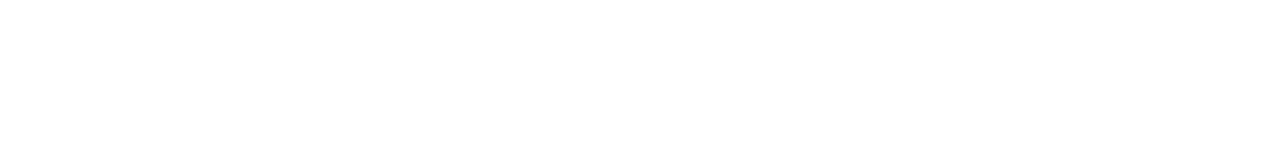
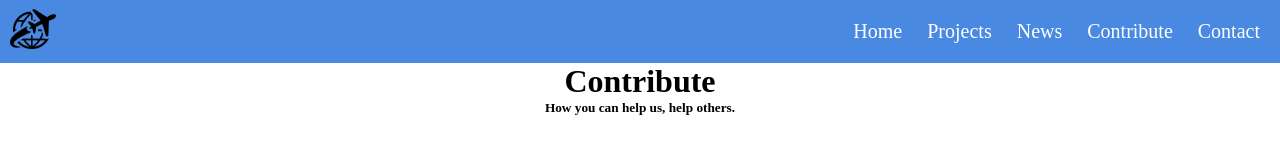
Before and after one commit to liefesutliff/phoenixmissions, a plain HTML site: page contribute.html in a window 1280 px wide. Drawn offline with Linux system fonts and the light colour scheme.

Commit message:
Adding More To Pages

```diff
--- a/contact.html
+++ b/contact.html
@@ -0,0 +1,45 @@
+<!DOCTYPE html>
+<html lang="en">
+<head>
+  <meta charset="UTF-8">
+  <meta name="viewport" content="width=device-width, initial-scale=1.0">
+  <link rel="stylesheet" href="css/styles.css">
+  <script src="js/script.js"></script>
+  <title>Phoenix Missions - Contact</title>
+</head>
+<body>
+  <nav class="navbar">
+    <div class="logoDiv">
+      <a href="index.html"><img class="pheonixMissionsLogo" src="images/pheonixMissionsIcon.png" alt="Pheonix Missions Icon"></a>
+    </div>
+    <ul class="nav-list" id="navigationList">
+      <li class="list-item">
+        <a href="index.html">Home</a>
+      </li>
+      <li class="list-item">
+        <a href="projects.html">Projects</a>
+      </li>
+      <li class="list-item">
+        <a href="news.html">News</a>
+      </li>
+      <li class="list-item">
+        <a href="contribute.html">Contribute</a>
+      </li>
+      <li class="list-item">
+        <a href="contact.html">Contact</a>
+      </li>
+    </ul>
+    <div class="menu" id="toggleButton">
+      <div class="menu-line"></div>
+      <div class="menu-line"></div>
+      <div class="menu-line"></div>
+    </div>
+  </nav>
+
+  <div class="wrapper">
+    <div></div>
+    <h1>Contact Us</h1>
+    <h5>Get in touch with us.</h5>
+  </div>
+</body>
+</html>
--- a/contribute.html
+++ b/contribute.html
@@ -0,0 +1,45 @@
+<!DOCTYPE html>
+<html lang="en">
+<head>
+  <meta charset="UTF-8">
+  <meta name="viewport" content="width=device-width, initial-scale=1.0">
+  <link rel="stylesheet" href="css/styles.css">
+  <script src="js/script.js"></script>
+  <title>Phoenix Missions - Contribute</title>
+</head>
+<body>
+  <nav class="navbar">
+    <div class="logoDiv">
+      <a href="index.html"><img class="pheonixMissionsLogo" src="images/pheonixMissionsIcon.png" alt="Pheonix Missions Icon"></a>
+    </div>
+    <ul class="nav-list" id="navigationList">
+      <li class="list-item">
+        <a href="index.html">Home</a>
+      </li>
+      <li class="list-item">
+        <a href="projects.html">Projects</a>
+      </li>
+      <li class="list-item">
+        <a href="news.html">News</a>
+      </li>
+      <li class="list-item">
+        <a href="contribute.html">Contribute</a>
+      </li>
+      <li class="list-item">
+        <a href="contact.html">Contact</a>
+      </li>
+    </ul>
+    <div class="menu" id="toggleButton">
+      <div class="menu-line"></div>
+      <div class="menu-line"></div>
+      <div class="menu-line"></div>
+    </div>
+  </nav>
+
+  <div class="wrapper">
+    <div></div>
+    <h1>Contribute</h1>
+    <h5>How you can help us, help others.</h5>
+  </div>
+</body>
+</html>
--- a/css/styles.css
+++ b/css/styles.css
@@ -15,6 +15,7 @@
 
 .nav-list {
   list-style-type: none;
+  padding-right: 10px;
 }
 
 .nav-list .list-item {
@@ -40,6 +41,10 @@
   height: 40px;
 }
 
+.pheonixMissionsLogo:hover {
+  opacity: 0.5;
+}
+
 .menu {
   display: none;
 }
@@ -51,7 +56,11 @@
   margin-bottom: 4px;
 }
 
-@media all and (max-width: 480px) {
+.wrapper {
+  text-align: center;
+}
+
+@media all and (max-width: 625px) {
   .navbar {
     flex-direction: column;
   }
```
Also changed, not shown: index.html (+10 -7 lines), news.html (+45 -0 lines), projects.html (+45 -0 lines).
